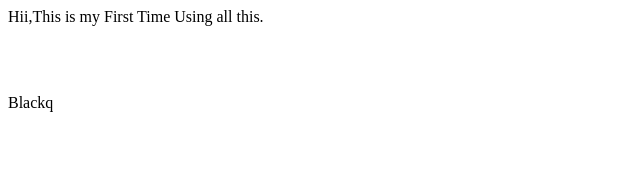
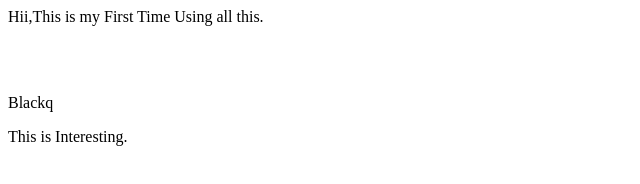
Before and after one commit to SrishtiGupta3/LocalRepo, a plain HTML site: page index.html in a window 1280 px wide. Shown: the whole page, without its empty margins (0-640 px from the left). Drawn offline with Linux system fonts and the light colour scheme.

Commit message:
Add features

```diff
--- a/index.html
+++ b/index.html
@@ -1,3 +1,4 @@
 <p>Hii,This is my First Time Using all this.</p>
 <br></br>
 <p>Blackq</p>
+<p>This is Interesting.</p>
```
